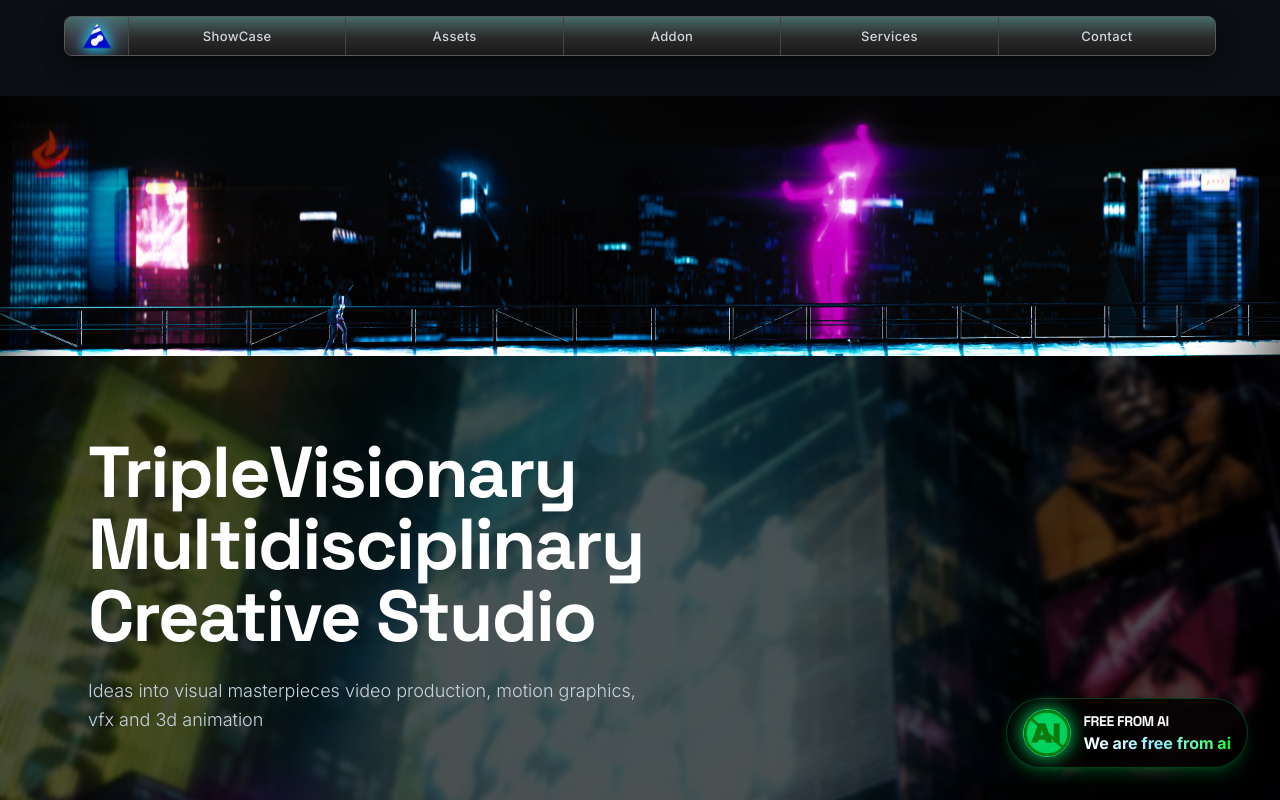
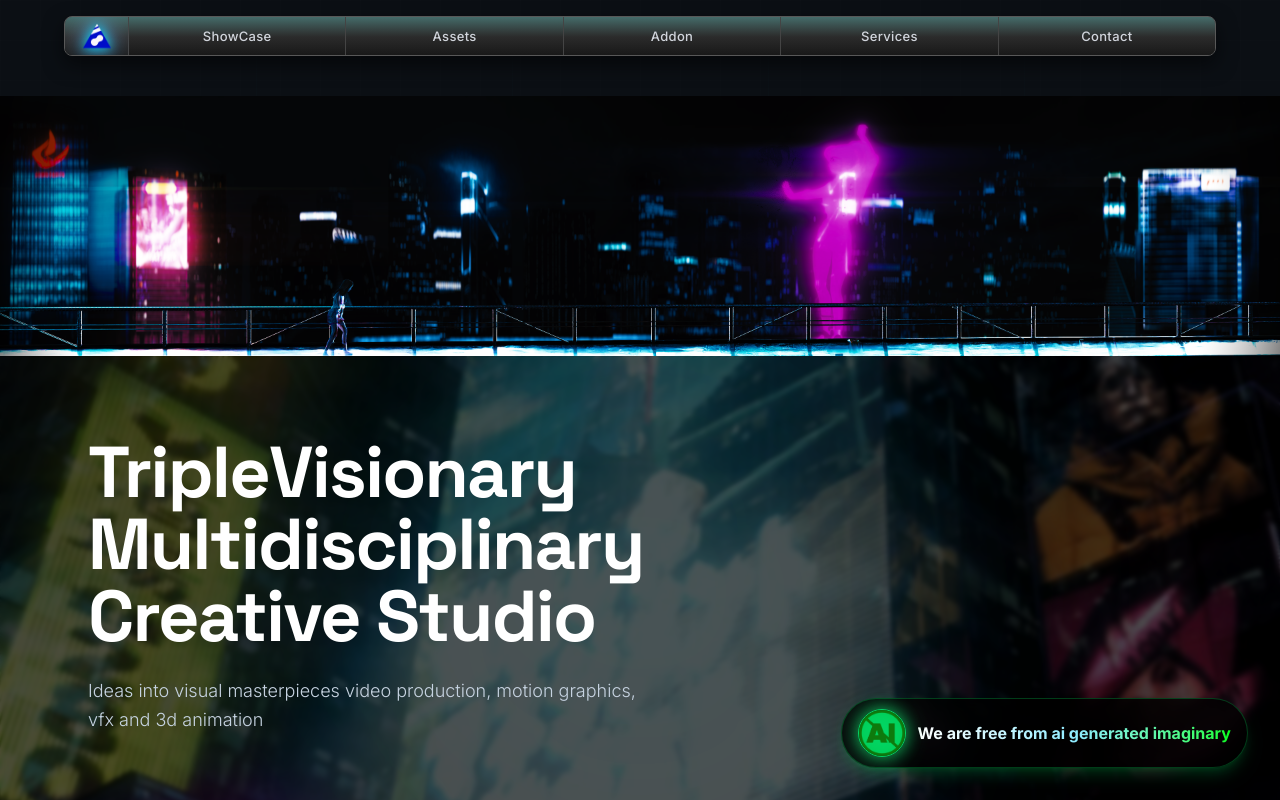
Before and after one commit to nasimudheen-t/TripleVisionary, a React (Vite) app: page / in a window 1280 px wide. Shown: the top 800 px of the page. Built offline with nearby package versions, Linux system fonts and the light colour scheme.

Commit message:
new changes

```diff
--- a/src/sections/Hero.jsx
+++ b/src/sections/Hero.jsx
@@ -173,12 +173,12 @@ export default function Hero({ onPageChange }) {
 
     {/* Text - Smaller and condensed */}
     <div className="flex flex-col leading-tight">
-      <h3 className="text-[10px] md:text-xs lg:text-sm font-bold uppercase tracking-tight text-white whitespace-nowrap">
+      {/* <h3 className="text-[10px] md:text-xs lg:text-sm font-bold uppercase tracking-tight text-white whitespace-nowrap">
         Free from AI
-      </h3>
+      </h3> */}
 
       <span className="bg-gradient-to-r from-white via-[#8EEBFF] to-[#00ff0d] bg-clip-text text-[11px] md:text-sm lg:text-base font-extrabold text-transparent whitespace-nowrap">
-        We are free from ai
+       We are free from ai generated imaginary
       </span>
     </div>
   </div>
--- a/src/utilities/data.js
+++ b/src/utilities/data.js
@@ -25,56 +25,35 @@ export const categories = [
 export const projects = [
   {
     id: 1,
-    title: "",
-    subtitle: "Cinematic brand film",
     category: "3D",
     image: "/assets/Projects/image1.jpg",
-    accent: "#60E6C1",
     year: "2026",
-    duration: "01:24",
-    format: "4K",
     featured: true,
     type: "image",
-
     // videoUrl: "https://www.youtube.com/watch?v=dQw4w9WgXcQ",
   },
   {
     id: 2,
-    title: "Y2K Poster",
-    subtitle: "Y2k Weeknd Poster",
     category: "Graphic Designs",
     image: "/assets/Projects/y2kweeknd.png",
-    accent: "#7BD7FF",
     year: "2026",
-    duration: "00:45",
-    format: "4K",
     featured: false,
     type: "image",
   },
   {
     id: 3,
-    title: "Aura / Form",
-    subtitle: "Luxury product visualization",
     category: "Photo Manipulation",
     image: "/assets/Projects/image2.jpg",
-    accent: "#FFB66B",
     year: "2025",
-    duration: "00:30",
-    format: "CGI",
     featured: false,
     type: "image",
     // videoUrl: "https://www.youtube.com/watch?v=dQw4w9WgXcQ",
   },
   {
     id: 4,
-    title: "Signal / Noise",
-    subtitle: "Editorial title treatment",
     category: "3D",
     image: "/assets/Projects/image3.jpg",
-    accent: "#C99BFF",
     year: "2025",
-    duration: "00:38",
-    format: "2K",
     featured: false,
     type: "image",
     addon: {
@@ -85,14 +64,9 @@ export const projects = [
   },
   {
     id: 5,
-    title: "Little Orbit",
-    subtitle: "Character animation short",
     category: "3D",
     image: "/assets/Projects/image4.jpg",
-    accent: "#FFD166",
     year: "2025",
-    duration: "01:12",
-    format: "HD",
     featured: false,
     type: "image",
     addon: {
@@ -101,132 +75,94 @@ export const projects = [
     },
     // videoUrl: "https://www.youtube.com/watch?v=dQw4w9WgXcQ",
   },
-
   {
     id: 7,
-    title: "Chromatic Bloom",
-    subtitle: "Abstract visual identity",
     category: "Graphic Designs",
     image: "/assets/Projects/image6.png",
-    accent: "#78F0A5",
     year: "2024",
-    duration: "00:28",
-    format: "HD",
     featured: false,
     type: "image",
     // videoUrl: "https://www.youtube.com/watch?v=dQw4w9WgXcQ",
   },
   {
     id: 8,
-    title: "Cyber glitch",
-    subtitle: "Cyber glitch",
     category: "VFX",
     image: "/assets/Projects/image7.jpeg",
-    accent: "#78F0A5",
     year: "2024",
-    duration: "00:28",
-    format: "HD",
     featured: false,
     type: "video",
     videoUrl: "https://youtu.be/XqMJu_VdJM4?si=KC1BQ66x3npG7Fla",
   },
   {
     id: 9,
-    title: "konkrët",
-    subtitle: "konkrët",
     category: "VFX",
     image: "/assets/Projects/image8.jpeg",
-    accent: "#78F0A5",
     year: "2024",
-    duration: "00:28",
-    format: "HD",
     featured: false,
     type: "video",
     videoUrl: "https://youtu.be/8C0op1dXdec?is=pUpbfu_SGwXJlQ7M",
   },
   {
     id: 10,
-    title: "Obi-wan kenobi scene recreated",
-    subtitle: "Obi-wan kenobi scene recreated",
     category: "VFX",
     image: "/assets/Projects/image9.jpeg",
-    accent: "#78F0A5",
     year: "2024",
-    duration: "00:28",
-    format: "HD",
     featured: false,
     type: "video",
     videoUrl: "https://youtu.be/MVvjsDDOjpw?is=ZS-C0mnXEzwYOzG3",
   },
   {
-    id: 12,
-    title: "Obi-wan kenobi scene recreated",
-    subtitle: "Obi-wan kenobi scene recreated",
+    id: 11,
     category: "Video Edits",
     image: "/assets/Projects/image10.jpeg",
-    accent: "#78F0A5",
     year: "2024",
-    duration: "00:28",
-    format: "HD",
     featured: false,
     type: "video",
     videoUrl: "https://youtu.be/fSWKJpSQKjE",
   },
   {
     id: 12,
-    title: "Obi-wan kenobi scene recreated",
-    subtitle: "Obi-wan kenobi scene recreated",
     category: "3D",
     image: "/assets/Projects/image11.jpeg",
-    accent: "#78F0A5",
     year: "2024",
-    duration: "00:28",
-    format: "HD",
     featured: false,
     type: "image",
     videoUrl: "",
   },
   {
     id: 13,
-    title: "Obi-wan kenobi scene recreated",
-    subtitle: "Obi-wan kenobi scene recreated",
     category: "Motion Graphics",
     image: "/assets/Projects/image12.jpeg",
-    accent: "#78F0A5",
     year: "2024",
-    duration: "00:28",
-    format: "HD",
     featured: false,
     type: "video",
     videoUrl: "https://www.youtube.com/watch?v=Vi555TCYzOk",
   },
   {
     id: 14,
-    title: "Signal / Noise",
-    subtitle: "Editorial title treatment",
     category: "3D",
     image: "/assets/Projects/image13.jpg",
-    accent: "#C99BFF",
     year: "2025",
-    duration: "00:38",
-    format: "2K",
     featured: false,
     type: "image",
     // videoUrl: "https://www.youtube.com/watch?v=dQw4w9WgXcQ",
   },
   {
-    id: 14,
-    title: "Signal / Noise",
-    subtitle: "Editorial title treatment",
+    id: 15,
     category: "3D",
     image: "/assets/Projects/image14.jpg",
-    accent: "#C99BFF",
     year: "2025",
-    duration: "00:38",
-    format: "2K",
     featured: false,
     type: "image",
     // videoUrl: "https://www.youtube.com/watch?v=dQw4w9WgXcQ",
+  },
+  {
+    id: 16,
+    category: "3D",
+    image: "/assets/Projects/image15.jpg",
+    featured: false,
+    type: "video",
+    videoUrl: "https://youtu.be/M4fPpJ7GrEA",
   },
 ];
 
```
Also changed, not shown: public/assets/Projects/image15.jpg (added).
